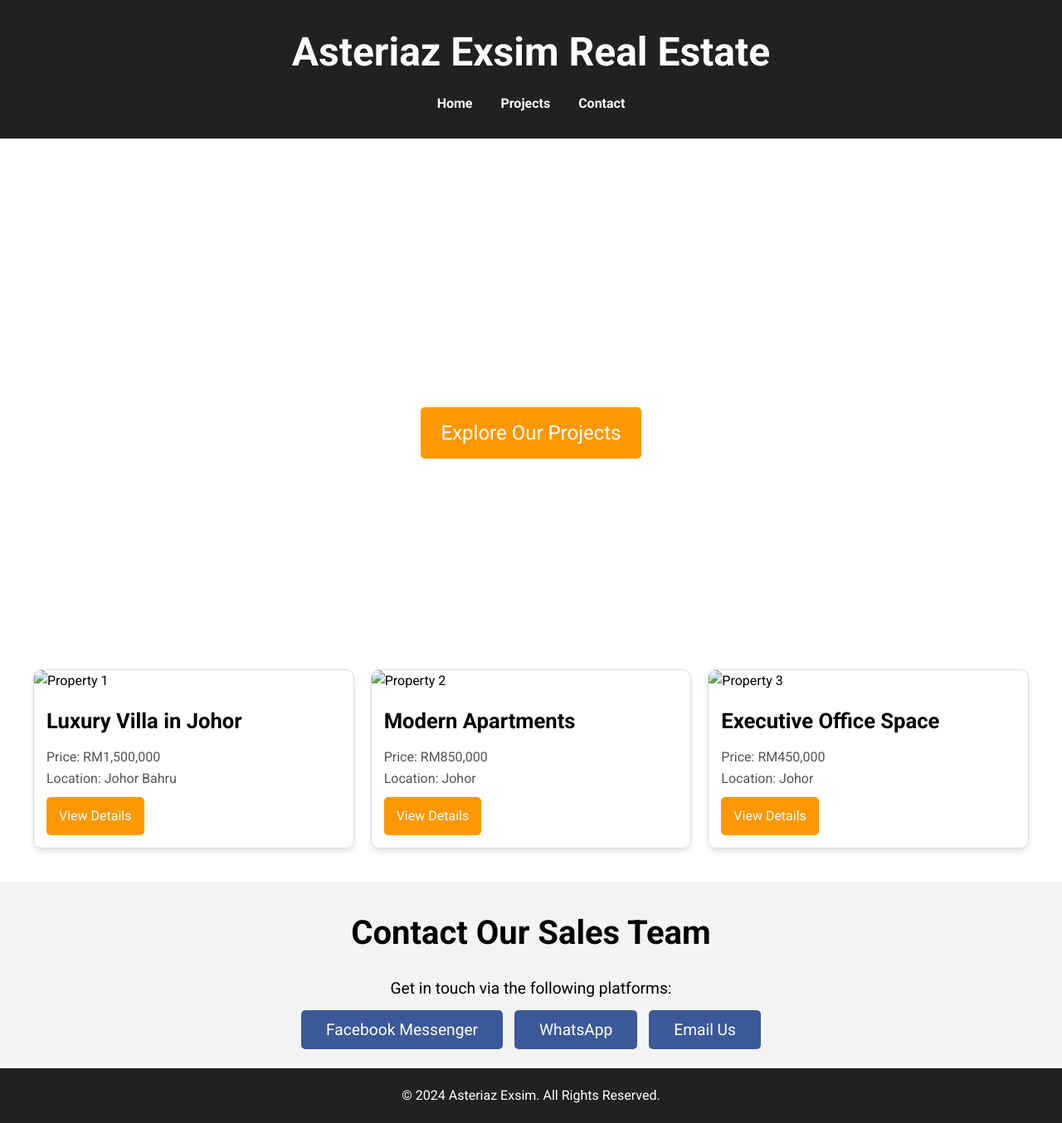
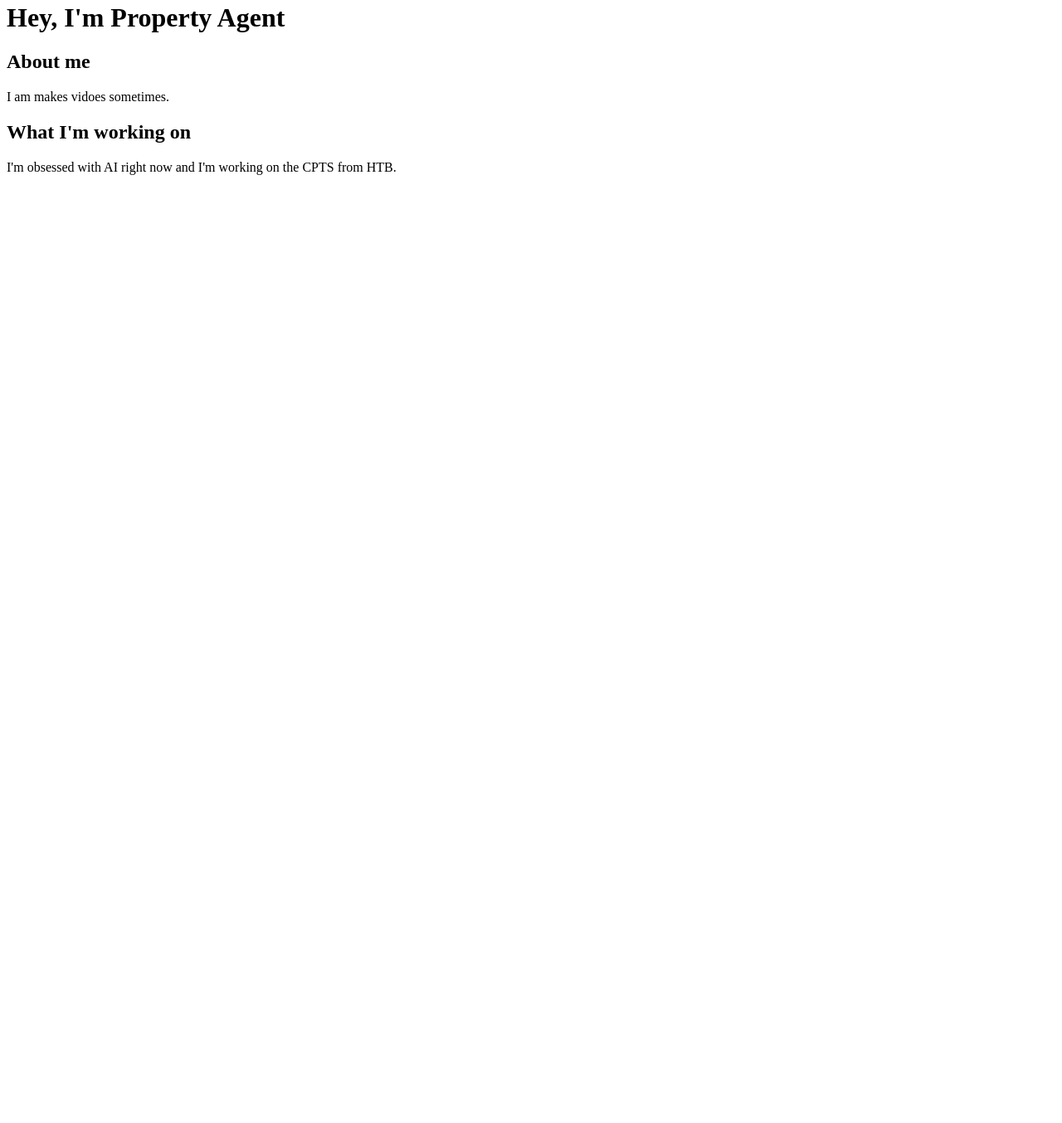
Before and after one commit to kuanyk82/realestateandproperty, a plain HTML site: page index.html in a window 1280 px wide. Shown: the part 5-1359 px from the top of the page at 83% size. After the commit the page ends 800 px from the top, so only its background shows below. Drawn offline with Linux system fonts and the light colour scheme.

Commit message:
Add files via upload

```diff
--- a/index.html
+++ b/index.html
@@ -1,226 +1,16 @@
-<!DOCTYPE html>
-<html lang="en">
-<head>
-    <meta charset="UTF-8">
-    <meta name="viewport" content="width=device-width, initial-scale=1.0">
-    <meta name="description" content="Explore the finest properties in Johor with Asteriaz Exsim.">
-    <title>Asteriaz Exsim Real Estate</title>
-    <link href="https://fonts.googleapis.com/css2?family=Roboto:wght@400;700&display=swap" rel="stylesheet">
-    <style>
-        /* General Reset */
-        * {
-            margin: 0;
-            padding: 0;
-            box-sizing: border-box;
-        }
 
-        body {
-            font-family: 'Roboto', sans-serif;
-            line-height: 1.6;
-        }
-
-        /* Header Section */
-        header {
-            background-color: #212121;
-            color: white;
-            text-align: center;
-            padding: 30px 0;
-        }
-
-        header h1 {
-            font-size: 3rem;
-            margin-bottom: 10px;
-        }
-
-        header nav a {
-            color: white;
-            font-weight: bold;
-            margin: 0 15px;
-            text-decoration: none;
-        }
-
-        /* Hero Section */
-        .hero {
-            background-image: url('hero-image.jpg'); /* Replace with real hero image */
-            background-size: cover;
-            background-position: center;
-            height: 600px;
-            text-align: center;
-            color: white;
-            display: flex;
-            justify-content: center;
-            align-items: center;
-            flex-direction: column;
-            padding: 20px;
-        }
-
-        .hero h2 {
-            font-size: 3.5rem;
-            margin-bottom: 20px;
-        }
-
-        .hero .cta-button {
-            padding: 12px 25px;
-            font-size: 1.5rem;
-            background-color: #ff9800;
-            color: white;
-            border: none;
-            cursor: pointer;
-            text-decoration: none;
-            border-radius: 5px;
-        }
-
-        /* Property Listings */
-        .projects {
-            display: grid;
-            grid-template-columns: repeat(auto-fill, minmax(300px, 1fr));
-            gap: 20px;
-            padding: 40px;
-        }
-
-        .project-card {
-            border: 1px solid #ddd;
-            border-radius: 10px;
-            overflow: hidden;
-            box-shadow: 0 4px 6px rgba(0, 0, 0, 0.1);
-        }
-
-        .project-card img {
-            width: 100%;
-            height: 250px;
-            object-fit: cover;
-        }
-
-        .project-card .details {
-            padding: 15px;
-        }
-
-        .project-card h3 {
-            font-size: 1.6rem;
-            margin-bottom: 10px;
-        }
-
-        .project-card p {
-            color: #555;
-        }
-
-        .project-card a {
-            display: inline-block;
-            margin-top: 10px;
-            padding: 10px 15px;
-            background-color: #ff9800;
-            color: white;
-            text-decoration: none;
-            border-radius: 5px;
-        }
-
-        /* Contact Section */
-        .contact-section {
-            background-color: #f4f4f4;
-            padding: 30px;
-            text-align: center;
-        }
-
-        .contact-section h2 {
-            font-size: 2.5rem;
-            margin-bottom: 20px;
-        }
-
-        .contact-section p {
-            margin-bottom: 20px;
-            font-size: 1.2rem;
-        }
-
-        .contact-section a {
-            background-color: #3b5998; /* Facebook color */
-            padding: 12px 30px;
-            margin: 5px;
-            border-radius: 5px;
-            font-size: 1.2rem;
-            color: white;
-            text-decoration: none;
-        }
-
-        .whatsapp {
-            background-color: #25d366; /* WhatsApp color */
-        }
-
-        .email {
-            background-color: #db4437; /* Google email color */
-        }
-
-        /* Footer */
-        footer {
-            background-color: #212121;
-            color: white;
-            text-align: center;
-            padding: 20px;
-            font-size: 1rem;
-        }
-    </style>
-</head>
-<body>
-
-<!-- Header -->
-<header>
-    <h1>Asteriaz Exsim Real Estate</h1>
-    <nav>
-        <a href="#home">Home</a>
-        <a href="#projects">Projects</a>
-        <a href="#contact">Contact</a>
-    </nav>
-</header>
-
-<!-- Hero Section -->
-<section class="hero">
-    <h2>Find Your Perfect Property in Johor</h2>
-    <a href="#projects" class="cta-button">Explore Our Projects</a>
-</section>
-
-<!-- Property Listings -->
-<section id="projects" class="projects">
-    <div class="project-card">
-        <img src="property1.jpg" alt="Property 1">
-        <div class="details">
-            <h3>Luxury Villa in Johor</h3>
-            <p>Price: RM1,500,000</p>
-            <p>Location: Johor Bahru</p>
-            <a href="#">View Details</a>
-        </div>
-    </div>
-    <div class="project-card">
-        <img src="property2.jpg" alt="Property 2">
-        <div class="details">
-            <h3>Modern Apartments</h3>
-            <p>Price: RM850,000</p>
-            <p>Location: Johor</p>
-            <a href="#">View Details</a>
-        </div>
-    </div>
-    <div class="project-card">
-        <img src="property3.jpg" alt="Property 3">
-        <div class="details">
-            <h3>Executive Office Space</h3>
-            <p>Price: RM450,000</p>
-            <p>Location: Johor</p>
-            <a href="#">View Details</a>
-        </div>
-    </div>
-</section>
-
-<!-- Contact Section -->
-<section id="contact" class="contact-section">
-    <h2>Contact Our Sales Team</h2>
-    <p>Get in touch via the following platforms:</p>
-    <a href="https://m.me/yourfacebook" class="facebook">Facebook Messenger</a>
-    <a href="https://wa.me/yourphone" class="whatsapp">WhatsApp</a>
-    <a href="mailto:sales@yourcompany.com" class="email">Email Us</a>
-</section>
-
-<!-- Footer -->
-<footer>
-    <p>&copy; 2024 Asteriaz Exsim. All Rights Reserved.</p>
-</footer>
-
-</body>
+<html>
+    <h1>
+        Hey, I'm Property Agent
+    </h1>
+    <body>
+        <h2>About me</h2>
+        <p>
+            I am makes vidoes sometimes.
+        </p>
+        <h2>What I'm working on</h2>
+        <p>
+            I'm obsessed with AI right now and I'm working on the CPTS from HTB.
+        </p>
+    </body>
 </html>
```
